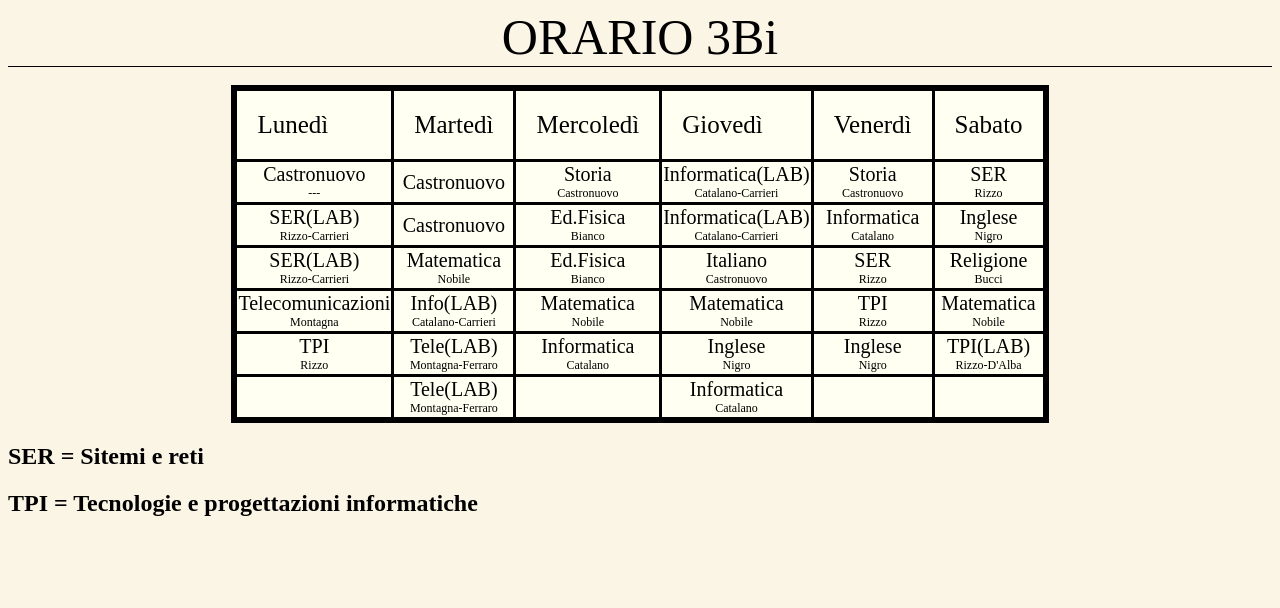
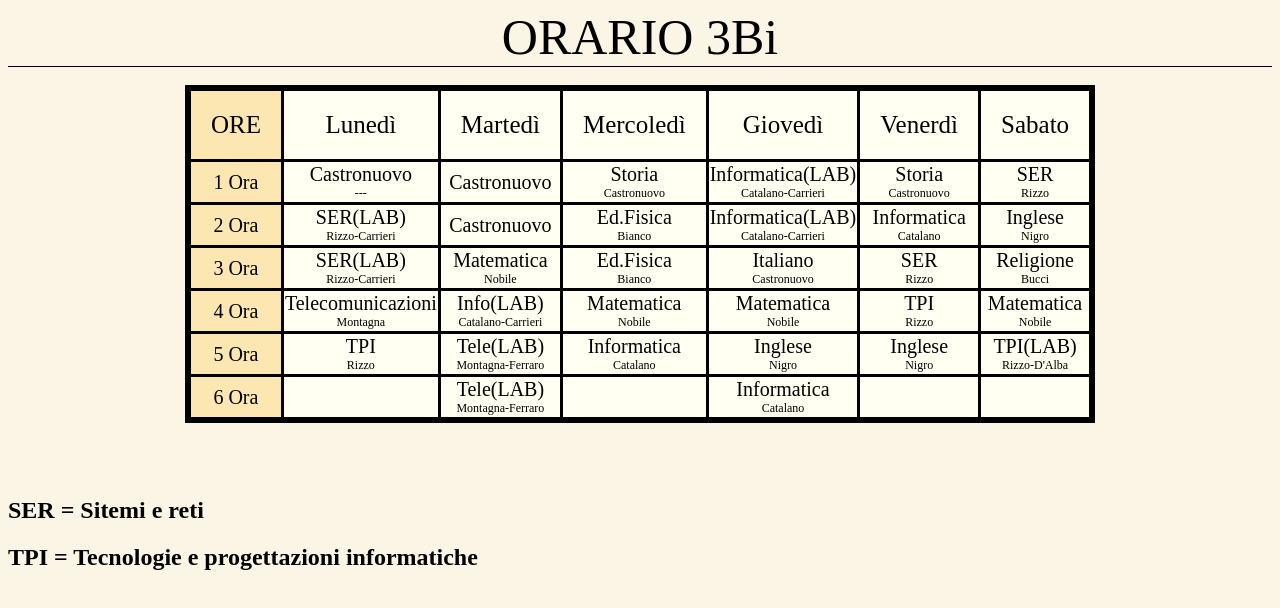
Before and after one commit to Flavio125/orario3b, a plain HTML site: page index.html in a window 1280 px wide. Drawn offline with Linux system fonts and the light colour scheme.

Commit message:
Update index.html
Added hours tab

```diff
--- a/index.html
+++ b/index.html
@@ -1,3 +1,4 @@
+
 <!DOCTYPE html>
 <html>
     <head>
@@ -21,9 +22,11 @@
                 border-collapse: collapse;
                 background-color: #FFFFF2;
             }
+            /*
             table:nth-child(ever){
                 background-color: white;
             }
+            */
             table thead{
                 font-size: 25px;
             }
@@ -53,6 +56,12 @@
                 margin-top: 0px;
                 margin-bottom: 0px;
             }
+            .ora{
+                background-color: #fce6b1;
+            }
+            td{
+                text-align: center;
+            }
         </style>
     </head>
     <header>ORARIO 3Bi</header>
@@ -62,6 +71,7 @@
         <div id="table">
         <table>
             <thead>
+                <td class="ora">ORE</td>
                 <td>Luned&igrave;</td>
                 <td>Marted&igrave;</td>
                 <td>Mercoled&igrave;</td>
@@ -72,6 +82,7 @@
             <tbody>
                 <tr class="jj">
                 	<!-- 1 ora !-->
+                    <td class="ora">1 Ora</td>
                     <td >Castronuovo<p>---</p></td> <!-- LUNEDI !-->
                     <td>Castronuovo</td> <!-- MARTEDI' !-->
                     <td>Storia<p>Castronuovo</p></td> <!-- MERCOLEDI' !-->
@@ -81,6 +92,7 @@
                 </tr>
                 <!-- 2 ora !-->
                 <tr class="jj">
+                    <td class="ora">2 Ora</td>
                     <td>SER(LAB)<p>Rizzo-Carrieri</p></td> <!-- LUNEDI !-->
                     <td>Castronuovo</td> <!-- MARTEDI' !-->
                     <td>Ed.Fisica<p>Bianco</p></td> <!-- MERCOLEDI' !-->
@@ -90,6 +102,7 @@
                 </tr>
                 <!-- 3 ora !-->
                 <tr class="jj">
+                    <td class="ora">3 Ora</td>
                     <td>SER(LAB)<p>Rizzo-Carrieri</p></td> <!-- LUNEDI !-->
                     <td>Matematica<p>Nobile</p></td> <!-- MARTEDI' !-->
                     <td>Ed.Fisica<p>Bianco</p></td> <!-- MERCOLEDI' !-->
@@ -99,6 +112,7 @@
                 </tr>
                 <!-- 4 ora !-->
                 <tr class="jj">
+                    <td class="ora">4 Ora</td>
                     <td>Telecomunicazioni<p>Montagna</p></td> <!-- LUNEDI !-->
                     <td>Info(LAB)<p>Catalano-Carrieri</p></td> <!-- MARTEDI' !-->
                     <td>Matematica<p>Nobile</p></td> <!-- MERCOLEDI' !-->
@@ -108,6 +122,7 @@
                 </tr>
                 <!-- 5 ora !-->
                 <tr class="jj">
+                    <td class="ora">5 Ora</td>
                     <td>TPI<p>Rizzo</p></td> <!-- LUNEDI !-->
                     <td>Tele(LAB)<p>Montagna-Ferraro</p></td> <!-- MARTEDI' !-->
                     <td>Informatica<p>Catalano</p></td> <!-- MERCOLEDI' !-->
@@ -117,6 +132,7 @@
                 </tr>
                 <!-- 6 ora !-->
                 <tr class="jj">
+                    <td class="ora">6 Ora</td>
                     <td></td>
                     <td>Tele(LAB)<p>Montagna-Ferraro</p></td>
                     <td></td>
@@ -128,6 +144,8 @@
         </table>
     </div>
 
+    <br><br><br>
+
     <h2>SER = Sitemi e reti</h2>
     <h2>TPI = Tecnologie e progettazioni informatiche</h2>
 
```
